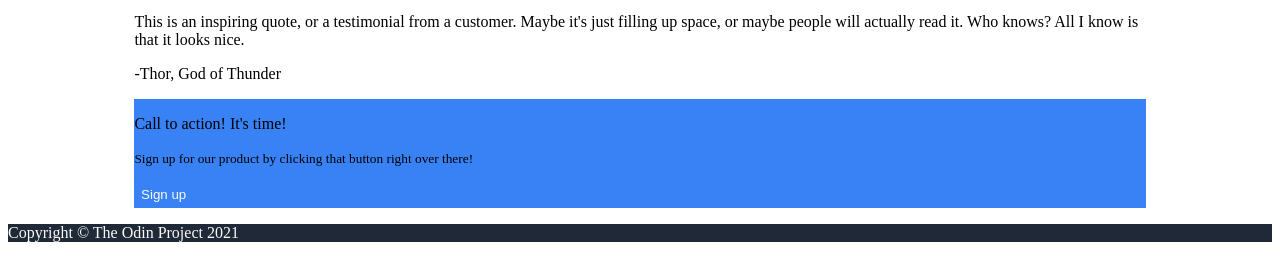
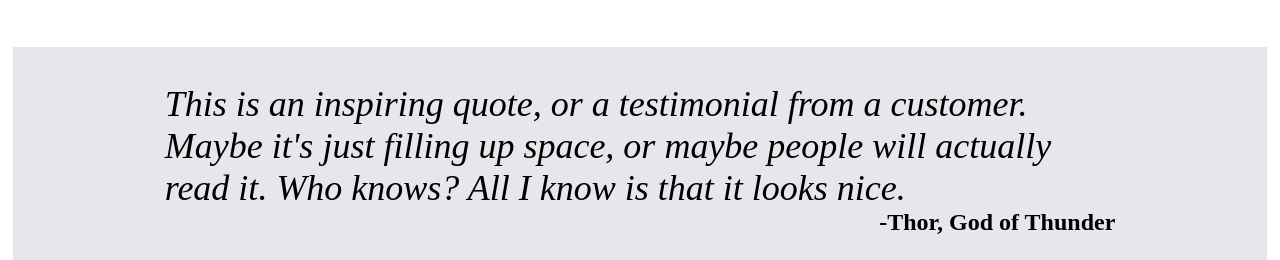
Before and after one commit to reallemon/foundations-landing-page, a plain HTML site: page index.html in a window 1280 px wide. Shown: the part 847-1107 px from the top of the page. Drawn offline with Linux system fonts and the light colour scheme.

Commit message:
Style the quote section

```diff
--- a/style.css
+++ b/style.css
@@ -86,3 +86,25 @@ main h2 {
   border: 5px solid #3882F6;
   border-radius: 10%;
 }
+
+.quote {
+  background-color: #E5E7EB;
+  margin: 5% -12%;
+  padding: 0 15%;
+  display: flex;
+  flex-wrap: wrap;
+  justify-content: flex-end;
+}
+
+.quote-text {
+  font-size: 36px;
+  font-weight: 100;
+  font-style: italic;
+  margin-bottom: 0;
+}
+
+.quote-attribution {
+  font-size: 24px;
+  font-weight: 900;
+  margin-top: 0;
+}
```
